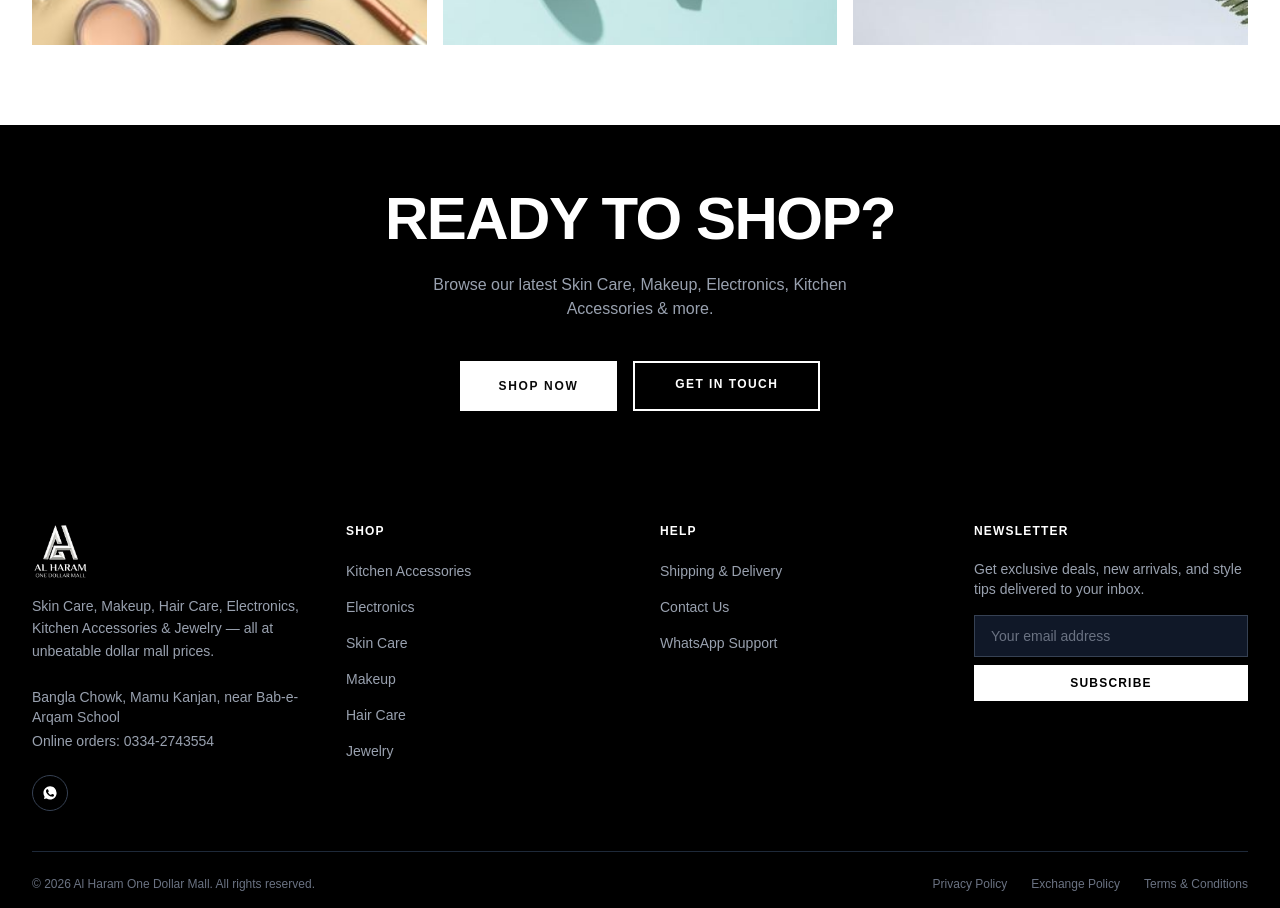
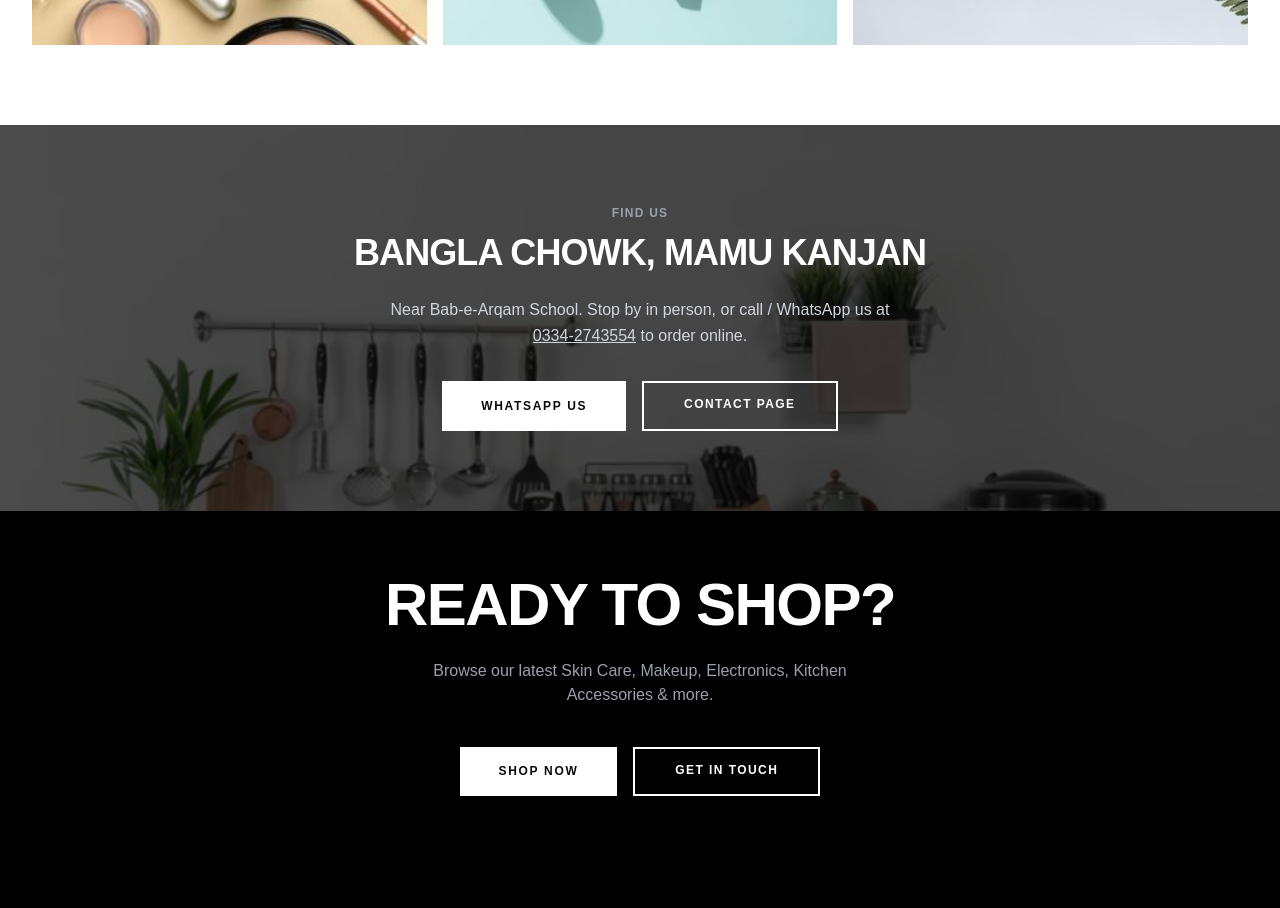
Before and after one commit to AbdlReman/Al-haram-one-dollar-mall, a Next.js app: page /about in a window 1280 px wide. Shown: the part 2520-3428 px from the top of the page. Built offline with nearby package versions, Linux system fonts and the light colour scheme.

Commit message:
update home page

```diff
--- a/app/(public)/about/page.tsx
+++ b/app/(public)/about/page.tsx
@@ -161,6 +161,43 @@ export default function AboutPage() {
         </div>
       </section>
 
+      {/* Find Us */}
+      <section className="relative overflow-hidden py-20 text-white">
+        <div className="absolute inset-0">
+          <Image
+            src="/images/hero.jpg"
+            alt="Al Haram One Dollar Mall storefront"
+            fill
+            sizes="100vw"
+            className="object-cover"
+          />
+          <div className="absolute inset-0 bg-black/70" />
+        </div>
+        <div className="relative max-w-4xl mx-auto px-4 sm:px-6 lg:px-8 text-center">
+          <p className="text-xs font-bold uppercase tracking-widest text-gray-400 mb-3">Find Us</p>
+          <h2 className="text-4xl font-black uppercase tracking-tight mb-6">
+            Bangla Chowk, Mamu Kanjan
+          </h2>
+          <p className="text-gray-300 leading-relaxed mb-8 max-w-lg mx-auto">
+            Near Bab-e-Arqam School. Stop by in person, or call / WhatsApp us at{" "}
+            <a href="tel:+923342743554" className="underline hover:text-white">0334-2743554</a> to order online.
+          </p>
+          <div className="flex flex-wrap gap-4 justify-center">
+            <a
+              href="https://wa.me/923342743554"
+              target="_blank"
+              rel="noopener noreferrer"
+              className="btn-primary"
+            >
+              WhatsApp Us
+            </a>
+            <Link href="/contact" className="btn-outline border-white text-white hover:bg-white hover:text-black">
+              Contact Page
+            </Link>
+          </div>
+        </div>
+      </section>
+
       {/* CTA */}
       <section className="bg-black text-white py-16 text-center">
         <h2 className="text-4xl md:text-6xl font-black uppercase tracking-tight mb-6">
--- a/app/(public)/page.tsx
+++ b/app/(public)/page.tsx
@@ -1,4 +1,5 @@
 import type { Metadata } from "next";
+import Image from "next/image";
 import Link from "next/link";
 import { formatPkr } from "@/lib/formatCurrency";
 import { connectDB } from "@/lib/mongodb";
@@ -263,6 +264,60 @@ export default async function HomePage() {
           ))}
         </div>
       </section>
+
+      {/* Our Story */}
+      <section className="max-w-[90rem] mx-auto px-4 sm:px-6 lg:px-8 py-14">
+        <div className="grid grid-cols-1 lg:grid-cols-2 gap-12 items-center">
+          <div className="grid grid-cols-2 gap-4">
+            <div className="relative aspect-[3/4] overflow-hidden bg-gray-100">
+              <Image
+                src="/images/01.JPG"
+                alt="Inside Al Haram One Dollar Mall"
+                fill
+                sizes="(min-width: 1024px) 22vw, 45vw"
+                className="object-cover"
+              />
+            </div>
+            <div className="mt-8 grid gap-4">
+              <div className="relative aspect-square overflow-hidden bg-gray-100">
+                <Image
+                  src="/images/03.JPG"
+                  alt="Al Haram One Dollar Mall store"
+                  fill
+                  sizes="(min-width: 1024px) 22vw, 45vw"
+                  className="object-cover"
+                />
+              </div>
+              <div className="relative aspect-square overflow-hidden bg-gray-100">
+                <Image
+                  src="/images/05.JPG"
+                  alt="Al Haram One Dollar Mall store"
+                  fill
+                  sizes="(min-width: 1024px) 22vw, 45vw"
+                  className="object-cover"
+                />
+              </div>
+            </div>
+          </div>
+          <div>
+            <p className="text-xs font-bold uppercase tracking-widest text-gray-500 mb-3">Who We Are</p>
+            <h2 className="text-4xl font-black uppercase tracking-tight mb-6">More Than Just a Store</h2>
+            <p className="text-gray-600 leading-relaxed mb-6">
+              Al Haram One Dollar Mall brings Skin Care, Makeup, Hair Care, Electronics, Kitchen Accessories
+              and Jewelry together under one roof — every item checked for quality and priced for everyday budgets.
+            </p>
+            <p className="text-gray-600 leading-relaxed mb-8">
+              Visit us in-store at Bangla Chowk, Mamu Kanjan near Bab-e-Arqam School, or shop online anytime.
+            </p>
+            <Link
+              href="/about"
+              className="inline-flex items-center justify-center border-2 border-black bg-black px-8 py-3 text-xs font-bold uppercase tracking-widest text-white transition-colors hover:bg-white hover:text-black"
+            >
+              Our Story →
+            </Link>
+          </div>
+        </div>
+      </section>
     </div>
   );
 }
```
